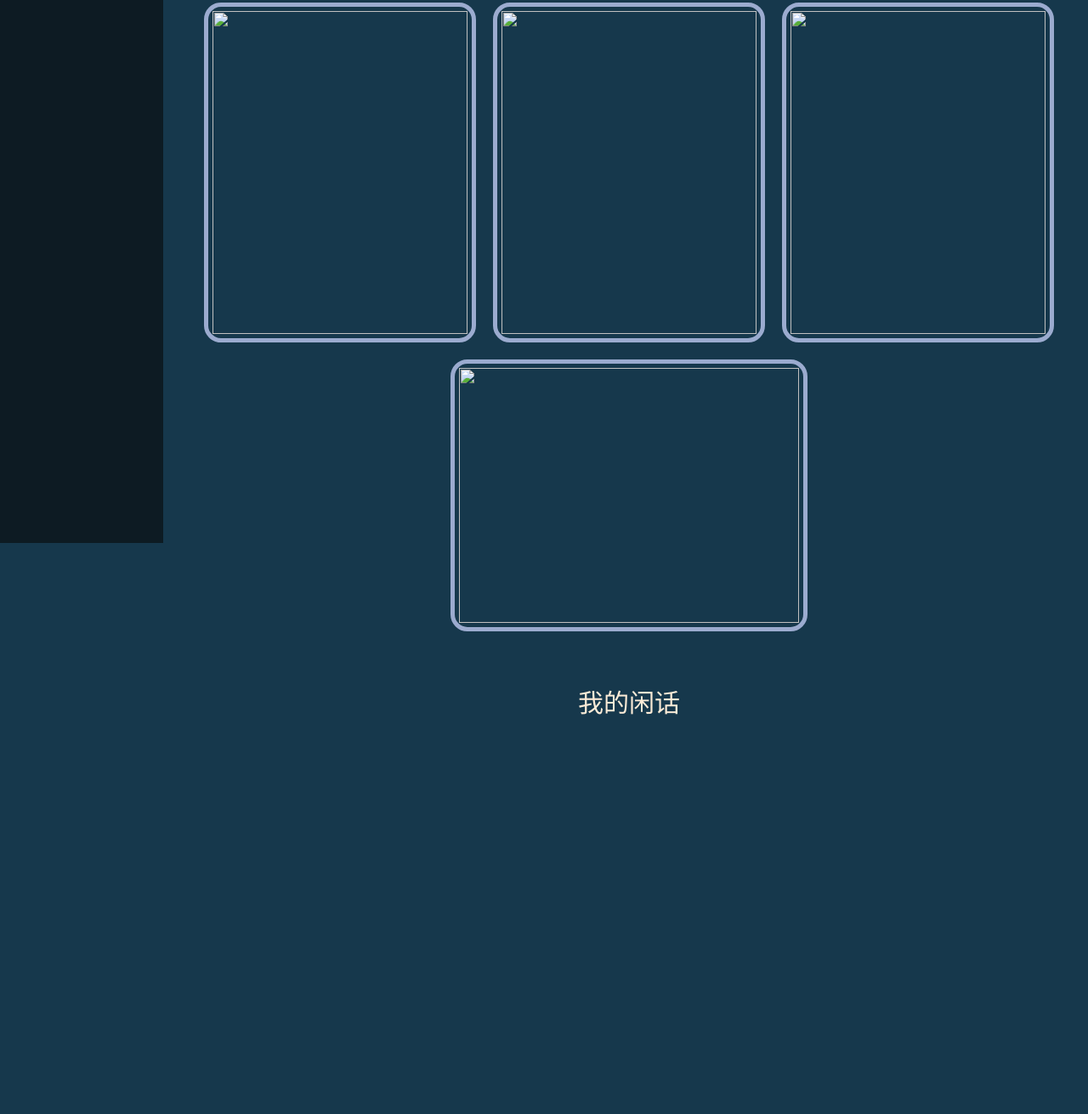
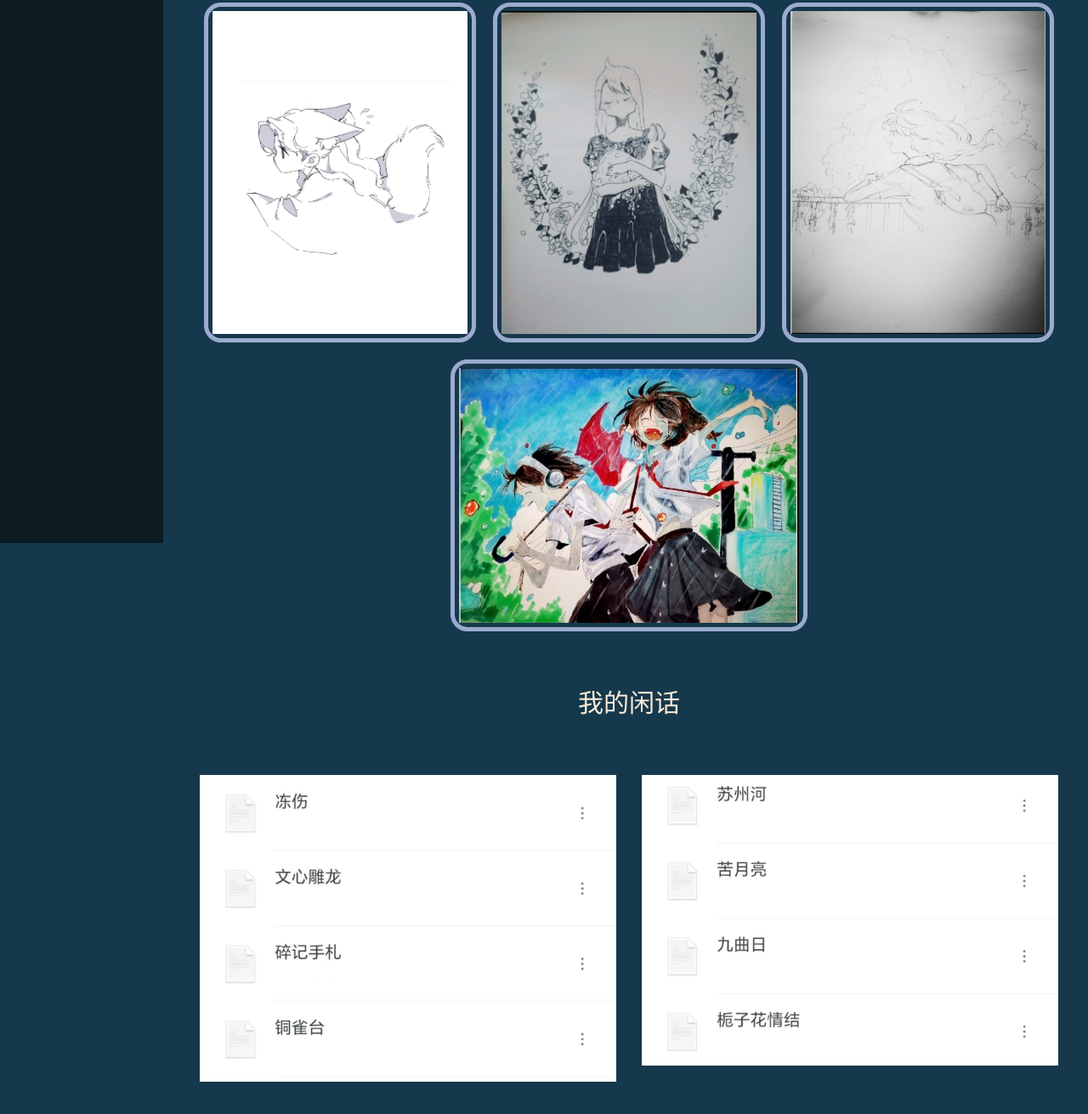
Before and after one commit to AAn-Zhi/personal-page, a plain HTML site: page apples.html in a window 1280 px wide. Shown: the part 161-1472 px from the top of the page at 85% size. Before the commit the page ends 1118 px from the top, so only its background shows below. Drawn offline with Linux system fonts and the light colour scheme.

Commit message:
Update apples.html

```diff
--- a/apples.html
+++ b/apples.html
@@ -77,7 +77,7 @@
     <div class="sidebar">
         <ul>
             <li><a href="Element.html" class="active">我的元素</a></li>
-            <li><a href="About.html">关于我</a></li>
+            <li><a href="about.html">关于我</a></li>
             <li><a href="apples.html">我的苹果</a></li>
             <li><a href="shares.html">我的分享</a></li>
         </ul>
@@ -90,16 +90,16 @@
 
         <div class="picture-container">
     <div class="picture">
-        <img src="../img/作品1.jpg" width="300" height="380" alt=""/>
+        <img src="作品1.jpg" width="300" height="380" alt=""/>
     </div>
     <div class="picture">
-        <img src="../img/作品2.jpg" width="300" height="380" alt=""/>
+        <img src="作品2.jpg" width="300" height="380" alt=""/>
     </div>
     <div class="picture">
-        <img src="../img/作品3.jpg" width="300" height="380" alt=""/>
+        <img src="作品3.jpg" width="300" height="380" alt=""/>
     </div>
     <div class="picture">
-        <img src="../img/作品4.jpg" width="400" height="300" alt=""/>
+        <img src="作品4.jpg" width="400" height="300" alt=""/>
     </div>
 </div>
 
@@ -109,10 +109,10 @@
 
         <div class="work-container">
             <div class="work1">
-                <img src="../img/作品集1.jpg" width="100%" height="auto" alt=""/>
+                <img src="作品集1.jpg" width="100%" height="auto" alt=""/>
             </div>
             <div class="work2">
-                <img src="../img/作品集2.jpg" width="100%" height="auto" alt=""/>
+                <img src="作品集2.jpg" width="100%" height="auto" alt=""/>
             </div>
         </div>
     </div>
```
